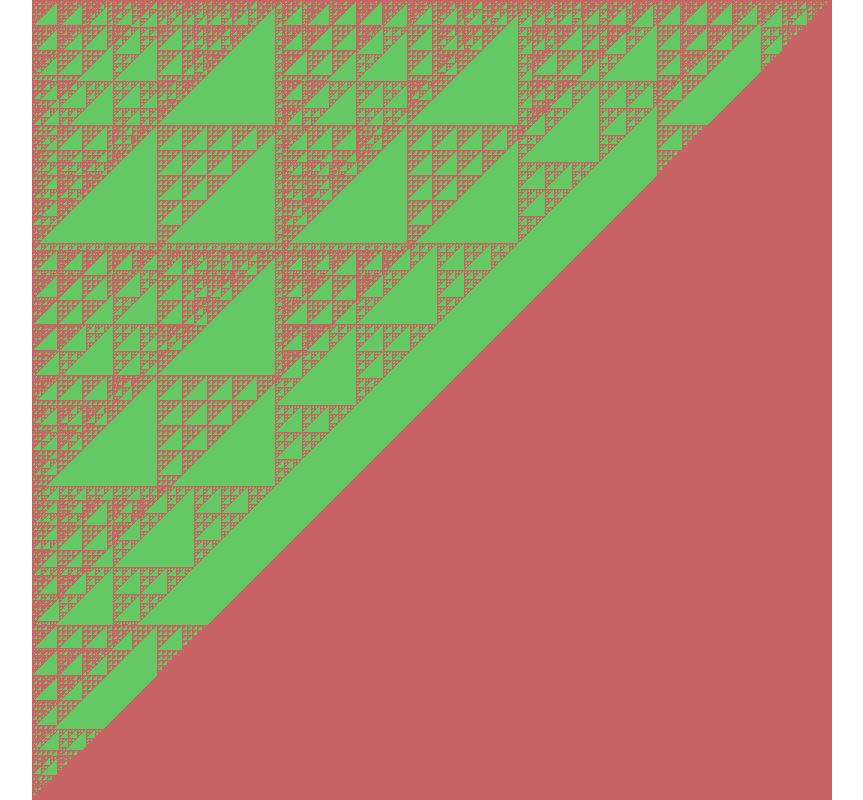
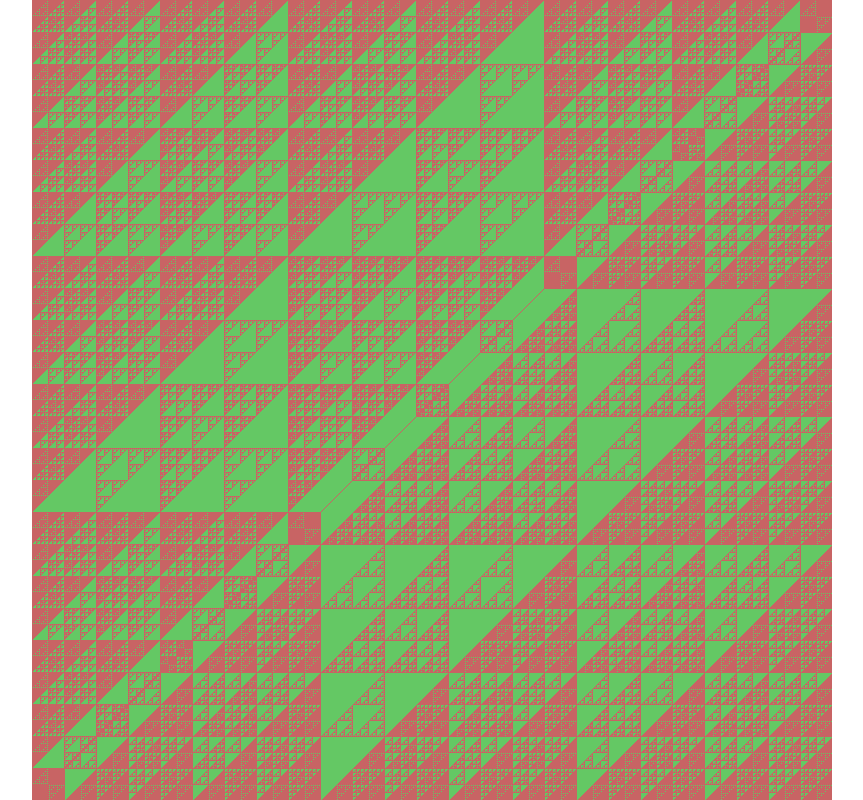
Before and after one commit to achirita/pascals-triangle, a plain HTML site: page index.html in a window 1280 px wide. Shown: the whole page, without its empty margins (208-1071 px from the left). Drawn offline with Linux system fonts and the light colour scheme.

Commit message:
Minor optimizations

```diff
--- a/index.html
+++ b/index.html
@@ -24,10 +24,10 @@
             }
 
             new BinaryVisualization("canvas")
-                .backgroundColor(color2)
-                .foregroundColor(color1)
+                .backgroundColor(color1)
+                .foregroundColor(color2)
                 .size(Math.min(window.innerWidth, window.innerHeight))
-                .mod(15)
+                .mod(16)
                 .show();
         </script>
     </body>
--- a/js/binary-visualization.js
+++ b/js/binary-visualization.js
@@ -5,14 +5,14 @@ function BinaryVisualization(canvasId) {
     var mod;
 
     this.show = function() {
-        var tinCan = new TinCan(canvasId).width(size).height(size).disableImageSmoothing();
+        var tinCan = new TinCan(canvasId).width(size).height(size);
+        tinCan.clear(backgroundColor);
         var pascal = new PascalsTriangle().size(size).mod(mod).generate();
         for(x = 0; x < size; x++) {
-            for(y = 0; y < size; y++) {
-                if(pascal[x][y] !== 0) {
+            for(y = 0; y < size - x; y++) {
+                if(pascal[x][y] === 0) {
                     tinCan.setPixel(x, y, foregroundColor);
-                } else {
-                    tinCan.setPixel(x, y, backgroundColor);
+                    tinCan.setPixel(size - x, size - y, foregroundColor);
                 }
             }
         }
--- a/js/tin-can.js
+++ b/js/tin-can.js
@@ -3,7 +3,7 @@ function TinCan(canvasId) {
     var context = canvas.getContext("2d");
     var width = canvas.width;
     var height = canvas.height;
-    var imageData = context.createImageData(width, height);
+    var imageData = context.getImageData(0, 0, width, height);
 
     this.setPixel = function(x, y, color) {
         var index = (x + y * width) * 4;
@@ -27,8 +27,14 @@ function TinCan(canvasId) {
         context.putImageData(imageData, 0, 0);
     };
 
-    this.clear = function() {
-        imageData = context.createImageData(width, height);
+    this.clear = function(color) {
+        if(color) {
+            context.fillStyle = 'rgba(' + color.red + ', ' + color.green + ', ' + color.blue + ', ' + color.alpha + ')';
+            context.fillRect(0, 0, width, height);
+            imageData = context.getImageData(0, 0, width, height);
+        } else {
+            imageData = context.createImageData(width, height);
+        }
     };
 
     this.width = function(w) {
@@ -43,11 +49,6 @@ function TinCan(canvasId) {
         return this;
     };
 
-    this.disableImageSmoothing = function() {
-        context.imageSmoothingEnabled = false;
-        return this;
-    };
-
     this.saveAs = function(fileName) {
         var anchor = document.createElement("a");
         anchor.href = canvas.toDataURL();
```
